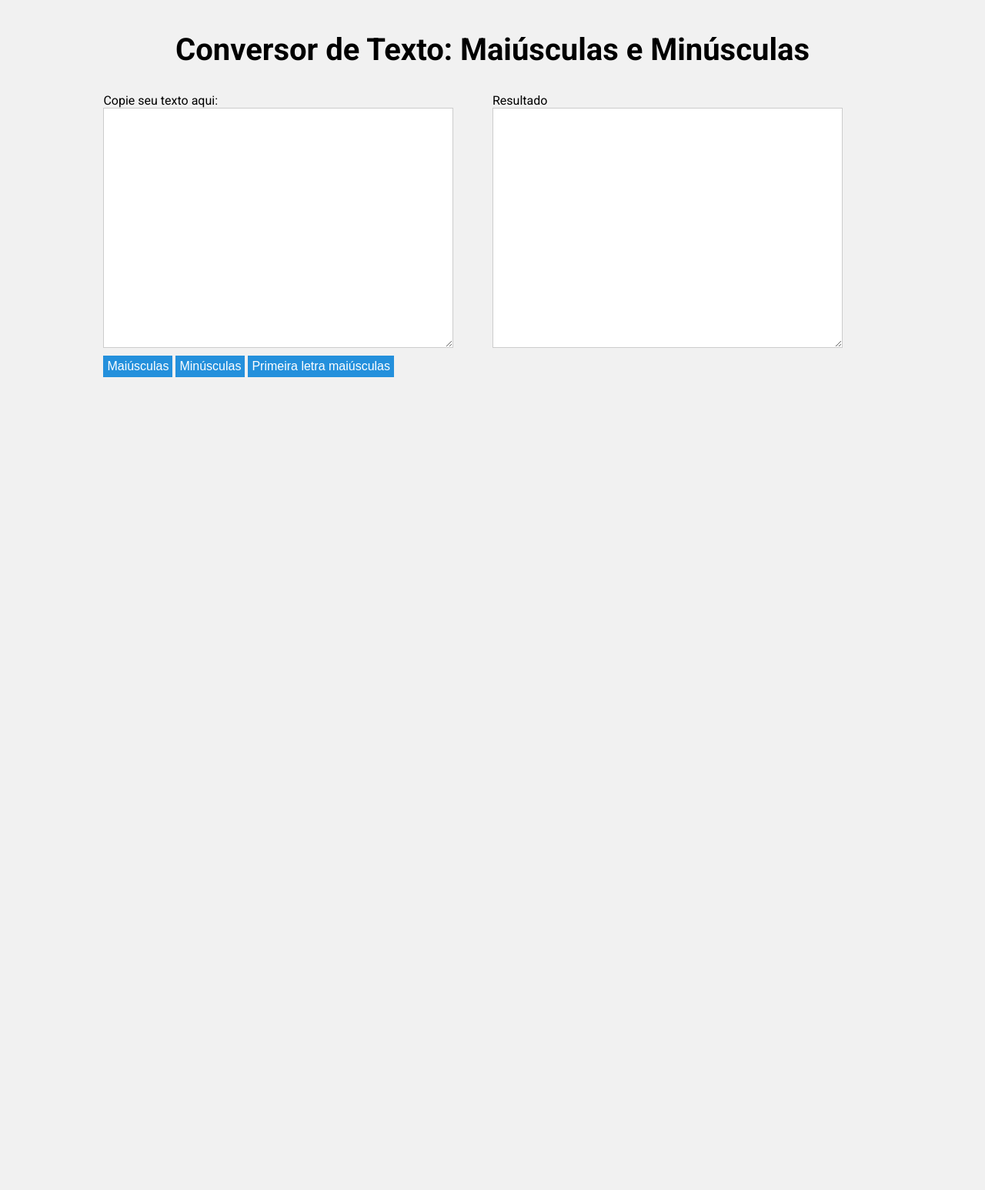
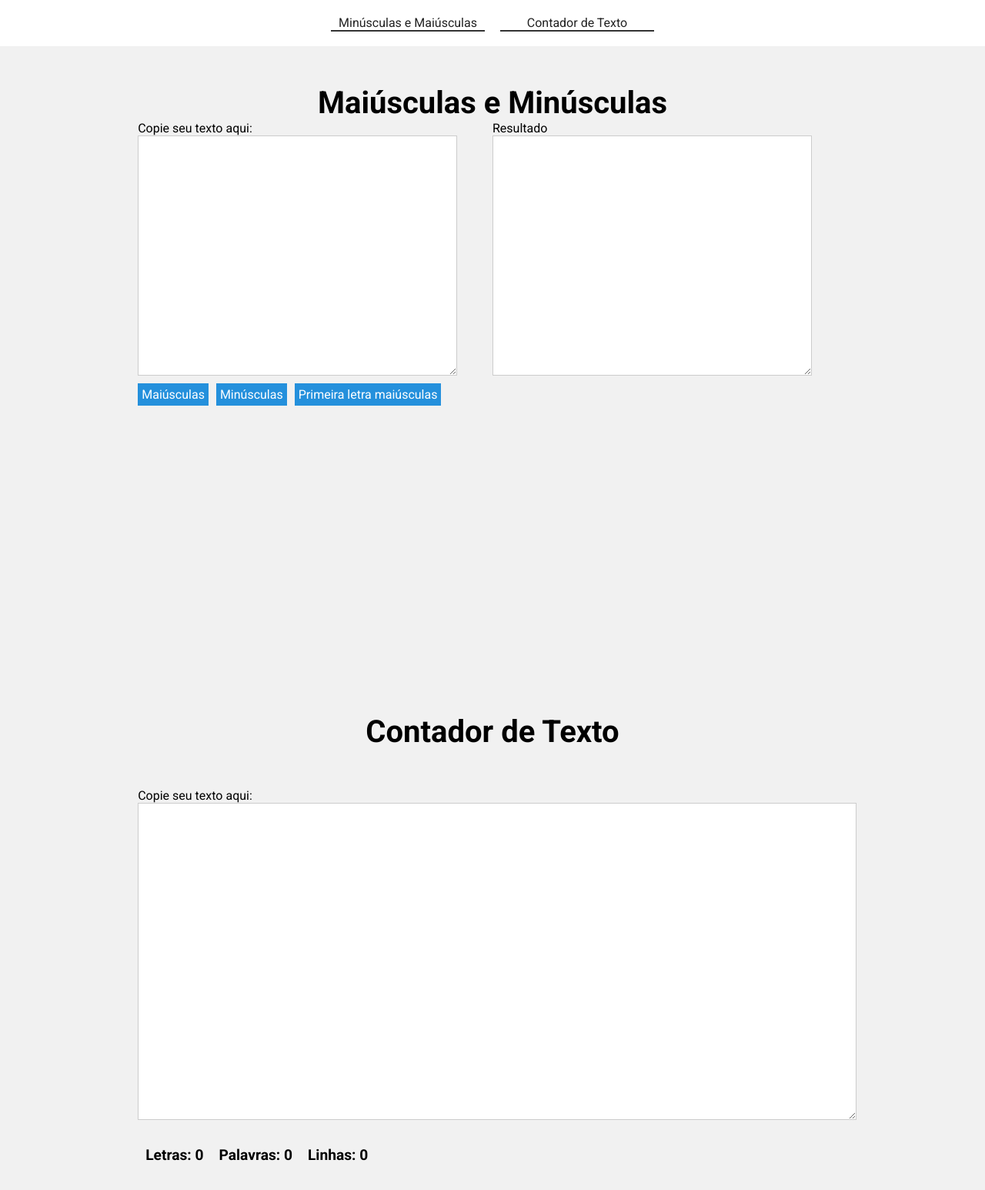
Before and after one commit to marcossousarodrigues/conversor-de-texto, a plain HTML site: page index.html in a window 1280 px wide. Shown: the whole page at 77% size. Before the commit the page ends 800 px from the top, so only its background shows below. Drawn offline with Linux system fonts and the light colour scheme.

Commit message:
Adicionando novas funcionalidades
Adicionando novas funcionalidades

```diff
--- a/assets/css/styles.css
+++ b/assets/css/styles.css
@@ -1,8 +1,55 @@
 
-body{
+*{
     font-family: Roboto, 'Times New Roman', Times, serif;
     background-color: #f1f1f1;
+    margin: 0;
+    padding: 0;
 }
+
+:root {
+    --bg-white: #fff; /* Definindo a variável --cor-primaria */
+    --cor-secundaria: #ffc107; /* Definindo a variável --cor-secundaria */
+}
+
+
+html {
+    scroll-behavior: smooth;
+}
+
+header{
+    background-color: var(--bg-white);
+    display: flex;
+    flex-direction: column;
+    align-items: center;
+    justify-content: center;
+    width: 100%;
+    height: 60px;
+    margin-bottom: 50px;
+}
+header nav, header nav ul{
+    display: flex;
+    flex-direction: row;
+    justify-content: center;
+    width: 100%;
+    background-color: var(--bg-white);
+}
+
+header nav ul li{
+    list-style: none;
+    width: 200px;
+    text-align: center;
+    background-color: var(--bg-white);
+    border-bottom: 2px solid #333;
+    margin: 10px;
+}
+
+header nav ul li a{
+    text-decoration: none;
+    color: #222;
+    background-color: var(--bg-white);
+}
+
+
 
 h1{
     font-size: 3em;
@@ -14,7 +61,8 @@ h1{
     justify-content: center;
     justify-content: center;
     flex-wrap: wrap;
-    width: 100%;
+    width: 90%;
+    margin: auto;
 }
 
 .section-container h1{
@@ -24,7 +72,9 @@ h1{
 }
 
 .section-container .forms{
+    min-height: 90vh;
     width: 40%;
+    margin-bottom: 50px;
 }
 .section-container .forms form{
     display: flex;
@@ -37,18 +87,58 @@ h1{
     outline: none;
     font-size: 1.2em;
     padding: 5px;
+    background-color: var(--bg-white);
 }
 .section-container .forms form .btns{
+    display: flex;
+    flex-direction: row;
+    flex-wrap: wrap;
     margin-top: 10px;
 }
 .section-container .forms form .btns button{
     padding: 5px;
+    margin-right: 10px;
     background-color: rgb(36, 144, 220);
-    color: #fff;
+    color: var(--bg-white);
     border: none;
     font-size: 1em;
 }
 
+.section-container .forms-count{
+    display: flex;
+    flex-direction: column;
+    align-items: center;
+    width: 100%;
+    margin: 50px auto;
+}
+
+
+.section-container .forms-count form{
+    width: 80%;
+}
+
+.section-container .forms-count form textarea{
+    width: 100%;
+    min-height: 400px;
+    border: 1px solid #ccc;
+    background-color: var(--bg-white);
+    outline: none;
+    font-size: 1.1em;
+    padding: 5px;
+}
+
+.section-container .exibir-resultado{
+    display: flex;
+    flex-direction: row;
+    width: 80%;
+    margin-top: 20px;
+}
+
+.section-container .exibir-resultado p{
+    padding: 10px;
+    font-weight: bold;
+    font-size: 1.2em;
+}
 
 @media screen and (max-width: 1100px) {
     .section-container .forms{
@@ -57,4 +147,10 @@ h1{
     .section-container .forms form{
         width: 100%;
     }
+    .section-container .forms-count form{
+        width: 100%;
+    }
+    .section-container .exibir-resultado{
+        width: 100%;
+    }
 }
--- /dev/null
+++ b/assets/js/script-count-text.js
@@ -0,0 +1,60 @@
+
+
+class CountText
+{
+    selectElements ()
+    {
+        const texteareCount = document.querySelector(".textarea-count");
+        const exibirResultadoLetras = document.querySelector(".exibir-resultado-letras");
+        const exibirResultadoPalavras = document.querySelector(".exibir-resultado-palavras");
+        const exibirResultadoLinhas = document.querySelector(".exibir-resultado-linhas");
+
+
+        return {texteareCount, exibirResultadoLetras, exibirResultadoPalavras, exibirResultadoLinhas}
+    }
+
+    countElementos (text)
+    {
+
+        if(!text)
+        {
+            return {letras: 0, palavras: 0, linhas: 0}
+        }
+
+        const letras = text.trim().length;
+
+        const palavras = text.split(" ").length
+
+        const linhas = (text.match(/\n/g) || []).length+1;
+
+        return {letras, palavras, linhas}
+
+    }
+
+    eventsElements()
+    {
+
+        const {
+                texteareCount: el,
+                exibirResultadoLetras,
+                exibirResultadoPalavras,
+                exibirResultadoLinhas
+            } = this.selectElements();
+
+        el.addEventListener("keyup", (e)=>{
+
+            const {letras, palavras, linhas} = this.countElementos(el.value);
+
+            exibirResultadoLetras.innerHTML = letras;
+
+            exibirResultadoPalavras.innerHTML = palavras;
+
+            exibirResultadoLinhas.innerHTML = linhas;
+
+        });
+    }
+}
+
+const text = new CountText;
+
+text.eventsElements();
--- a/index.html
+++ b/index.html
@@ -11,11 +11,24 @@
     <link rel="preconnect" href="https://fonts.gstatic.com" crossorigin>
     <link href="https://fonts.googleapis.com/css2?family=Roboto:ital,wght@0,100;0,300;0,400;0,500;0,700;0,900;1,100;1,300;1,400;1,500;1,700;1,900&display=swap" rel="stylesheet">
 
-    <script src="./assets/js/script.js" defer></script>
+    <script src="./assets/js/script-conversor.js" defer></script>
+    <script src="./assets/js/script-count-text.js" defer></script>
 </head>
 <body>
+    <header>
+        <nav>
+            <ul>
+                <li>
+                    <a href="#maiusculas-minusculas">Minúsculas e Maiúsculas</a>
+                </li>
+                <li>
+                    <a href="#contador">Contador de Texto</a>
+                </li>
+            </ul>
+        </nav>
+    </header>
     <section class="section-container">
-        <h1>Conversor de Texto: Maiúsculas e Minúsculas</h1>
+        <h1 id="maiusculas-minusculas">Maiúsculas e Minúsculas</h1>
         <section class="forms">
             <form>
                 <label for="texto">Copie seu texto aqui:</label>
@@ -33,6 +46,21 @@
                 <label for="texto">Resultado</label>
                 <textarea class="valor-convertido textarea-conversor"></textarea>
             </form>
+
+        </section>
+
+        <h1 id="contador">Contador de Texto</h1>
+
+        <section class="forms-count">
+            <form>
+                <label for="texto">Copie seu texto aqui:</label>
+                <textarea class="textarea-count"></textarea>
+            </form>
+            <article class="exibir-resultado">
+                <p>Letras: <span class="exibir-resultado-letras">0</span></p>
+                <p>Palavras: <span class="exibir-resultado-palavras">0</span></p>
+                <p>Linhas: <span class="exibir-resultado-linhas">0</span></p>
+            </article>
         </section>
     </section>
 </body>
```
Also changed, not shown: assets/js/script-conversor.js (renamed from assets/js/script.js).
